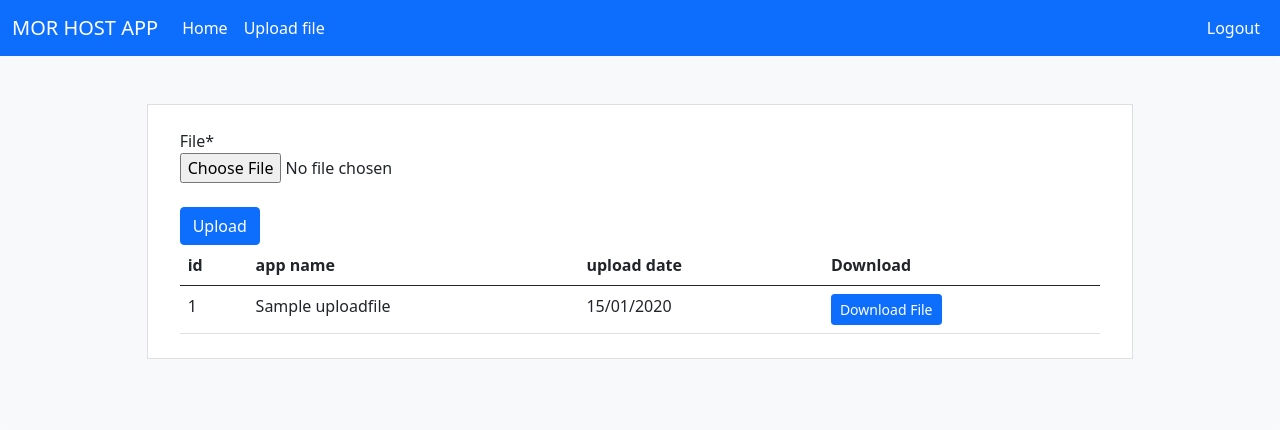
After one commit to CunninghamL/ofb-apks, a Django app: page /upload-file in a window 1280 px wide. The commit adds this page. Shown: the top 430 px of the page. Run offline with Django 3.2, Linux system fonts and the light colour scheme; tables that the repository leaves empty hold one stand-in row (values such as "Sample post"); parts of the project's set-up code (start-up, migrations or seed data) failed here and were passed over; some libraries are stand-ins or nearby versions.

Commit message:
add upload file

```diff
--- a/apps/form.py
+++ b/apps/form.py
@@ -3,7 +3,7 @@ from ipa import IPAFile
 from pyaxmlparser import APK
 
 from apps.constants import TypeApp
-from apps.models import Application, VersionApp
+from apps.models import Application, VersionApp, UploadFiles
 
 
 class CreateAppForm(forms.ModelForm):
@@ -43,3 +43,20 @@ class CreateAppForm(forms.ModelForm):
             self.instance.save()
         except:
             pass
+
+
+class UploadFileForm(forms.ModelForm):
+    file = forms.FileField()
+
+    class Meta:
+        model = UploadFiles
+        fields = ['file']
+
+    def save(self, commit=True):
+        try:
+            file = self.files['file']
+            self.instance.file = file
+            self.instance.name = file.name
+            self.instance.save()
+        except:
+            pass
--- a/apps/models.py
+++ b/apps/models.py
@@ -32,3 +32,9 @@ class VersionApp(models.Model):
 
     def get_plist_url(self):
         return reverse('ios_app_plist', kwargs={'version_id': self.pk})
+
+
+class UploadFiles(models.Model):
+    file = models.FileField(upload_to='files-upload/', null=True, blank=True)
+    name = models.CharField(max_length=128, null=True, blank=True)
+    created_at = models.DateTimeField(auto_now_add=True)
--- a/apps/urls.py
+++ b/apps/urls.py
@@ -11,6 +11,7 @@ urlpatterns = [
     path('version-delete/<int:pk>', VersionDeleteView.as_view(), name='version-delete'),
     path('install/<int:pk>', InstallView.as_view(), name='install'),
     path('plist/<int:version_id>', ios_app_plist, name='ios_app_plist'),
+    path('upload-file', UploadFileView.as_view(), name='upload-file'),
 
     path('accounts/', include('django.contrib.auth.urls')),
 ]
--- a/apps/views.py
+++ b/apps/views.py
@@ -5,7 +5,7 @@ from django.utils.decorators import method_decorator
 from django.views.generic import FormView, DetailView
 from django.views.generic import ListView, DeleteView
 
-from .form import CreateAppForm
+from .form import CreateAppForm, UploadFileForm
 from .models import *
 
 
@@ -92,3 +92,19 @@ def ios_app_plist(request, version_id):
             plist,
             content_type='text/xml'
         )
+
+
+class UploadFileView(FormView, ListView):
+    model = UploadFiles
+    form_class = UploadFileForm
+    template_name = 'upload_file.html'
+    context_object_name = 'files'
+    success_url = '/upload-file'
+
+    def post(self, request, *args, **kwargs):
+        form = self.get_form()
+        form.save()
+        return super().post(request, args, kwargs)
+
+    def get_queryset(self):
+        return UploadFiles.objects.all().order_by('-created_at')
--- a/templates/base.html
+++ b/templates/base.html
@@ -22,6 +22,9 @@
             <ul class="navbar-nav">
                 <li class="nav-item">
                     <a class="nav-link active" aria-current="page" href="{% url 'home' %}">Home</a>
+                </li>
+                <li class="nav-item">
+                    <a class="nav-link active" aria-current="page" href="{% url 'upload-file' %}">Upload file</a>
                 </li>
             </ul>
         </div>
--- /dev/null
+++ b/templates/upload_file.html
@@ -0,0 +1,32 @@
+{% extends 'base.html' %}
+{% block content %}
+    {% load crispy_forms_filters %}
+
+    <form method="POST" enctype="multipart/form-data">
+        {% csrf_token %}
+        {{ form | crispy }}
+        <button type="Submit" class='mt-4 btn btn-primary'>Upload</button>
+    </form>
+    <table class='table mb-0'>
+        <thead>
+        <tr>
+            <th>id</th>
+            <th>app name</th>
+            <th>upload date</th>
+            <th>Download</th>
+        </tr>
+        </thead>
+        <tbody>
+        {% for item in files %}
+            <tr>
+                <td>{{ item.pk }}</td>
+                <td>{{ item.name }}</td>
+                <td>{{ item.created_at | date:"d/m/Y" }}</td>
+                <td>
+                    <a href="{{ item.file.url }}" class='btn btn-primary btn-sm' target="blank">Download File</a>
+                </td>
+            </tr>
+        {% endfor %}
+        </tbody>
+    </table>
+{% endblock %}
```
Also changed, not shown: apps/migrations/0005_uploadfiles.py (added).
